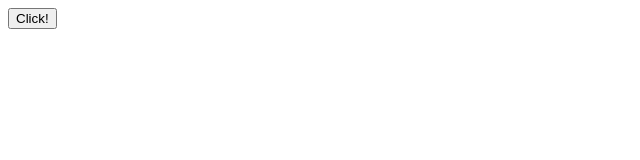
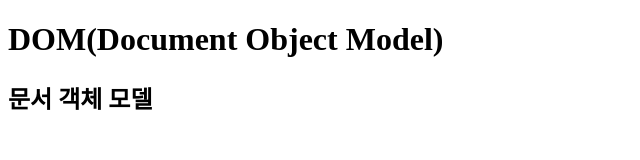
Before and after one commit to minjung7961/codeit-js-Intermediate, a plain HTML site: page index.html in a window 1280 px wide. Shown: the whole page, without its empty margins (0-640 px from the left). Drawn offline with Linux system fonts and the light colour scheme.

Commit message:
learn what is dom and practice access tag in browers console

```diff
--- a/index.html
+++ b/index.html
@@ -7,9 +7,8 @@
   <link rel="stylesheet" href="style.css">
 </head>
 <body>
-  <div>
-    <button id="myBtn">Click!</button>
-  </div>
+  <h1 id="title">DOM(Document Object Model)</h1>
+  <h2 id="sub-title">문서 객체 모델</h2>
   <script src="index.js"></script> <!--여기다 써야 제기능함 이유가 뭘까 ㅇㅅㅇ...-->
 </body>
 </html>
--- a/index.js
+++ b/index.js
@@ -1,9 +1,5 @@
 // Dom (Document Object Model) 문서 객체 모델
-// 브라우저에 나타낸 요소들을 모두 객체로 표현함을 이야기함
-// 브라우저의 최상당 객체는 document
-// document 객체를 이용해 화면의 모든요소를 핸들링할수 있다.
+const title = document.querySelector('#title') // title 아이디를 가진 태그를 가져오라
 
-console.log(document);
-console.log("document 의 자료형 : ",typeof document);
-console.log("document의 객체로 출력하기");
-console.dir(document)
+// 브라우저 띄우고 title 변수가 담고있는 id 가 title 인 객체에 접근가능
+// 브라우저 콘솔창에 title.style.color = 'red' 실습 해보기
```
